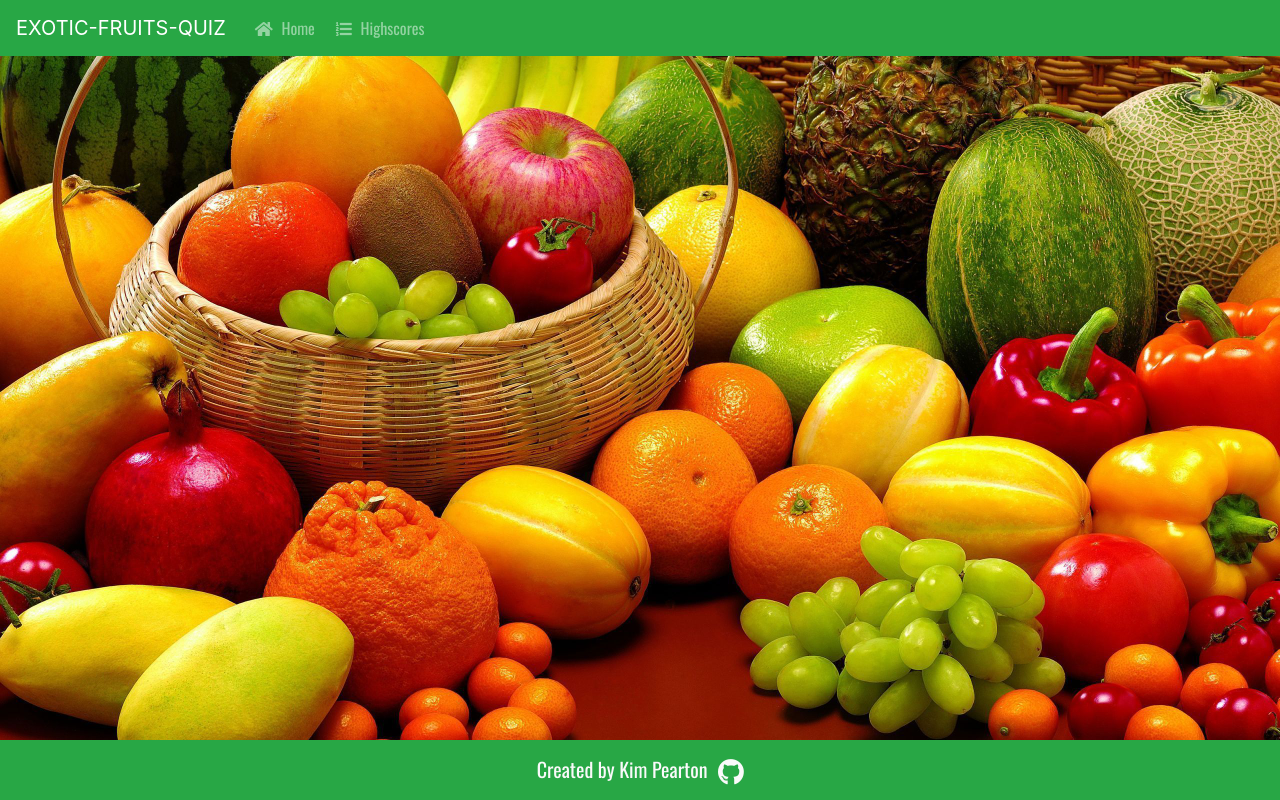
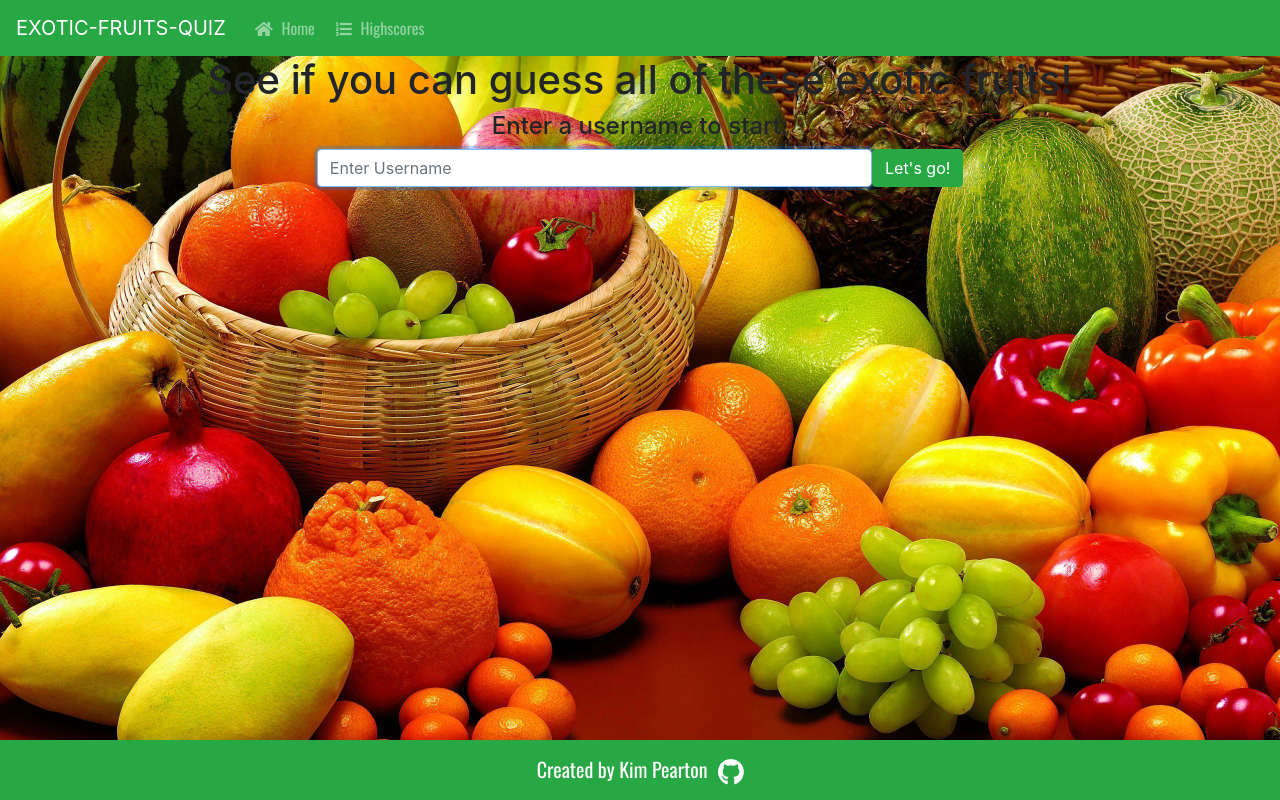
Before and after one commit to Code-Institute-Submissions/quiz, a Flask app: page / in a window 1280 px wide. Run offline with Flask 2, Linux system fonts and the light colour scheme; some libraries are stand-ins or nearby versions; some web fonts are replaced.

Commit message:
Add username input form

```diff
--- a/templates/index.html
+++ b/templates/index.html
@@ -1,3 +1,17 @@
 {% extends 'base.html' %}
 {% block content %}
+
+<div class="container content-box">
+    <div class="row username-input">
+        <div class="col-lg-12 col-md-12 col-sm-10 col-xs-10 text-center statement">
+            <h1 class="text-center">See if you can guess all of these exotic fruits! </h1>
+            <h4>Enter a username to start:</h4>
+            <form method="POST" class="form-inline justify-content-center">
+                <input class="form-control col-6" type="text" id="username" name="username" placeholder="Enter Username" autofocus required autocomplete="off"></input>
+                <button class="btn btn-success start hvr-buzz-out">Let's go!</button>
+            </form>
+        </div>
+    </div>
+</div>
+
 {% endblock %}
```
